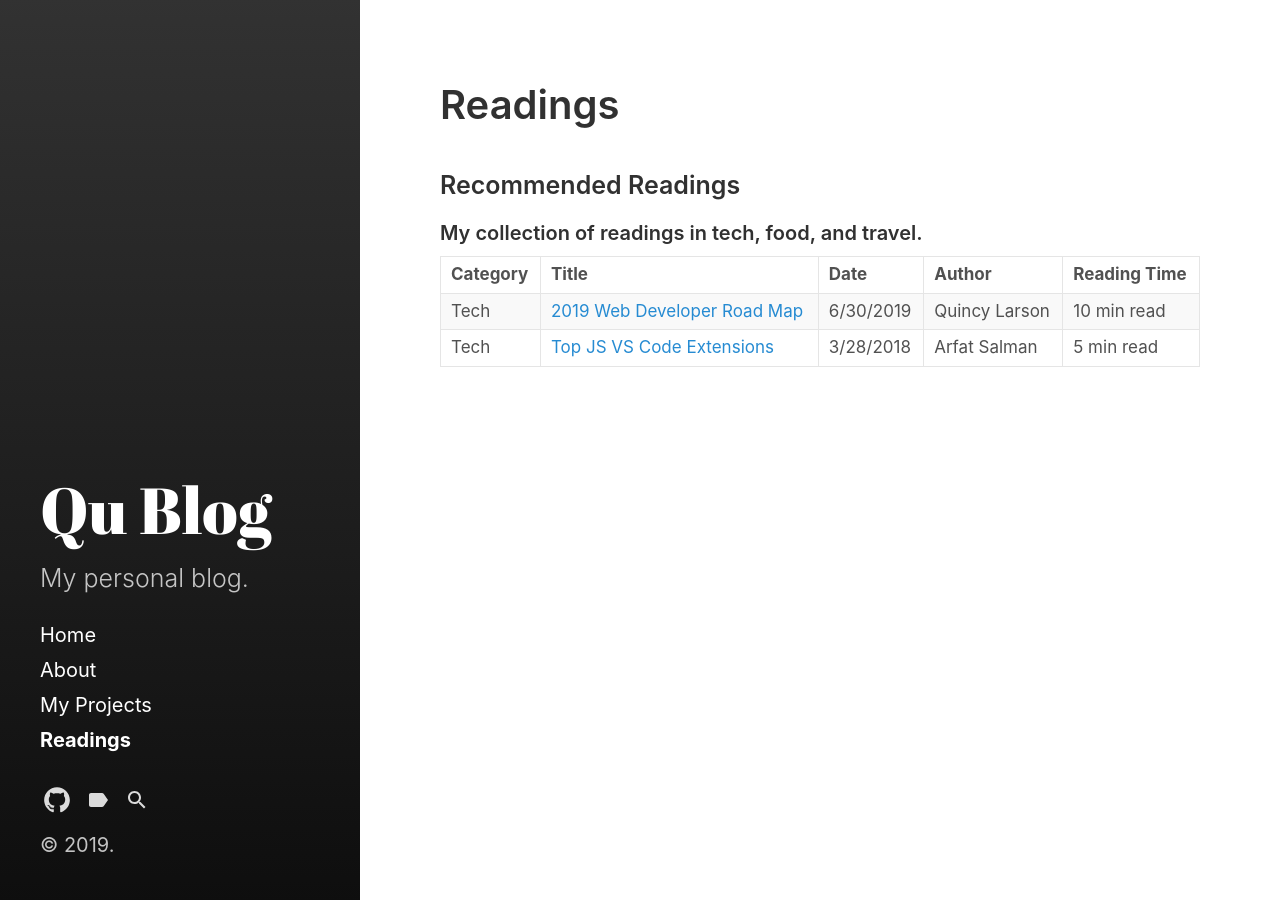
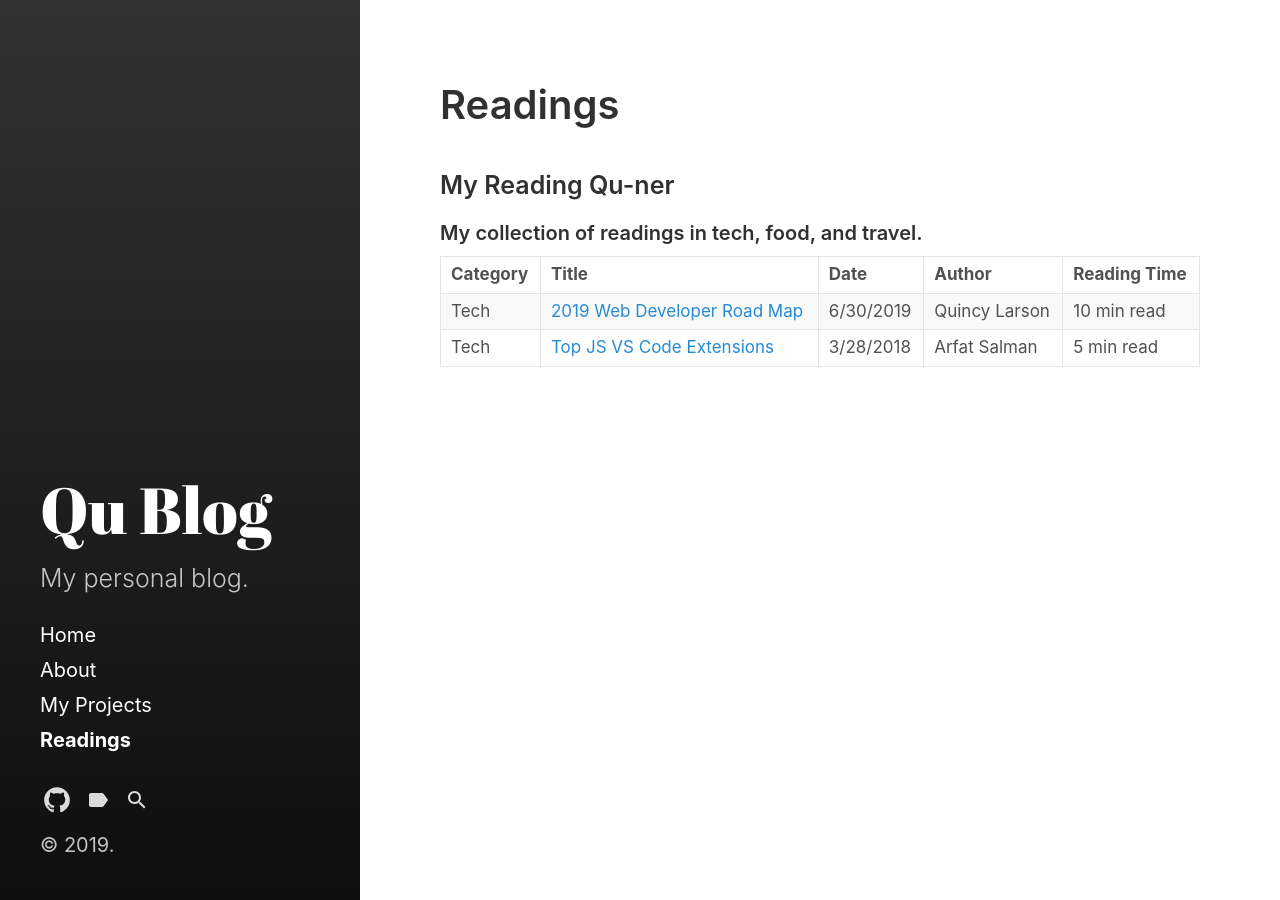
Before and after one commit to yiqu/yiqu.github.io, a Jekyll site: the page built from category/readings.md, in a window 1280 px wide. Built offline with Jekyll 4.4.1, drawn with Linux system fonts in a browser that asks for light colours.

Commit message:
Update readings.md

```diff
--- a/category/readings.md
+++ b/category/readings.md
@@ -3,7 +3,7 @@ layout: category
 title: Readings
 ---
 
-### Recommended Readings
+### My Reading Qu-ner
 ###### My collection of readings in tech, food, and travel.
 
 | Category    | Title       | Date          | Author  | Reading Time  |
```
